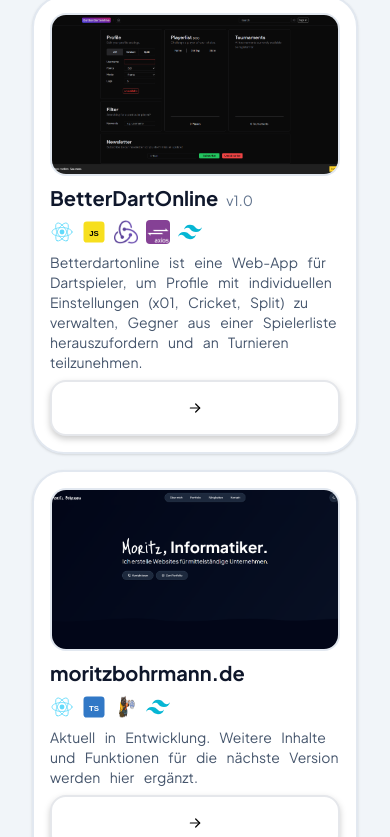
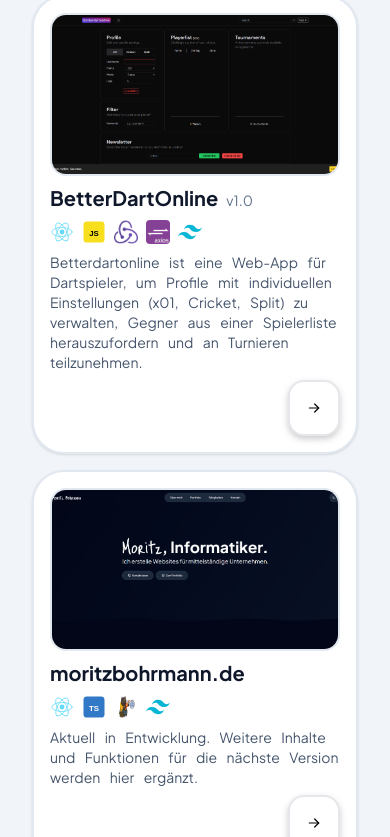
Before and after one commit to moritzbohrmann/moritzbohrmann_de, a React (Vite) app: page / in a window 390 px wide. Shown: the part 1869-2706 px from the top of the page. Built offline with nearby package versions, Linux system fonts and the light colour scheme; a web font is replaced by a local one.

Commit message:
made project-visit-buttons working

```diff
--- a/src/About.tsx
+++ b/src/About.tsx
@@ -18,16 +18,16 @@
           <div className="absolute inset-y-2 left-2 my-2 w-1 rounded-full bg-slate-400 dark:bg-white"></div>
           <div className="relative flex flex-col">
             {career.map((event) => (
-              <div className="flex min-h-16 items-center gap-4">
+              <div key={event} className="flex min-h-16 items-center gap-4">
                 <div className="flex min-h-5 min-w-5 rounded-full border-3 border-slate-100 bg-slate-600 dark:border-[#020617] dark:bg-white"></div>
                 <span>{event}</span>
               </div>
             ))}
           </div>
         </div>
-        <span className="text-md border-r-4 border-slate-400 pr-4 [word-spacing:0.5em] sm:text-lg dark:border-green-400">
+        <p className="text-md border-r-4 border-slate-400 pr-4 [word-spacing:0.5em] sm:text-lg dark:border-green-400">
           {profileSummary}
-        </span>
+        </p>
       </motion.div>
     </section>
   );
--- a/src/Portfolio.tsx
+++ b/src/Portfolio.tsx
@@ -45,16 +45,18 @@
         ))}
       </div>
     </div>
-    <span className="xl:text-md text-sm text-wrap text-slate-600 [word-spacing:0.5em] dark:text-slate-300">
+    <p className="xl:text-md text-sm text-wrap text-slate-600 [word-spacing:0.5em] dark:text-slate-300">
       {description}
-    </span>
+    </p>
     <div className="mt-auto flex justify-end">
-      <Button
-        icon={ArrowRight}
-        className="self-end rounded-2xl"
-        disabled={!link}
-        title={link ? `Mehr zu ${title}` : "Noch keine Details verfügbar"}
-      />
+      <a href={link}>
+        <Button
+          icon={ArrowRight}
+          className="self-end rounded-2xl"
+          disabled={!link}
+          title={link ? `${title} besuchen` : "Noch keine Details verfügbar"}
+        />
+      </a>
     </div>
   </li>
 );
--- a/src/data/projects.ts
+++ b/src/data/projects.ts
@@ -51,7 +51,7 @@
     description:
       "Betterdartonline ist eine Web-App für Dartspieler, um Profile mit individuellen Einstellungen (x01, Cricket, Split) zu verwalten, Gegner aus einer Spielerliste herauszufordern und an Turnieren teilzunehmen.",
     images: [BetterDartOnlineImage],
-    link: "",
+    link: "https://moritzbohrmann.github.io/betterdartonline/",
     technologies: ["react", "javascript", "redux", "axios", "tailwind"],
   },
   {
```
